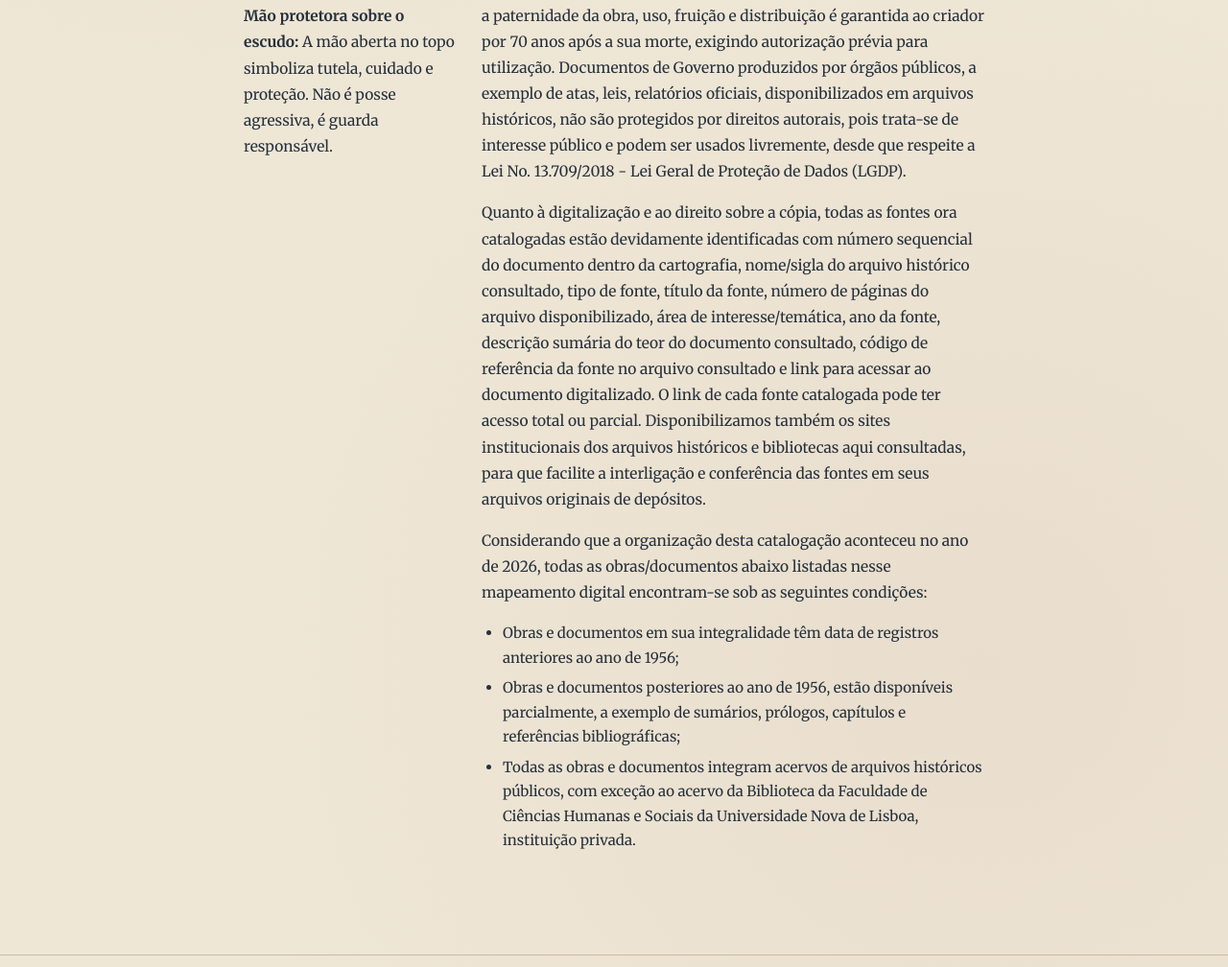
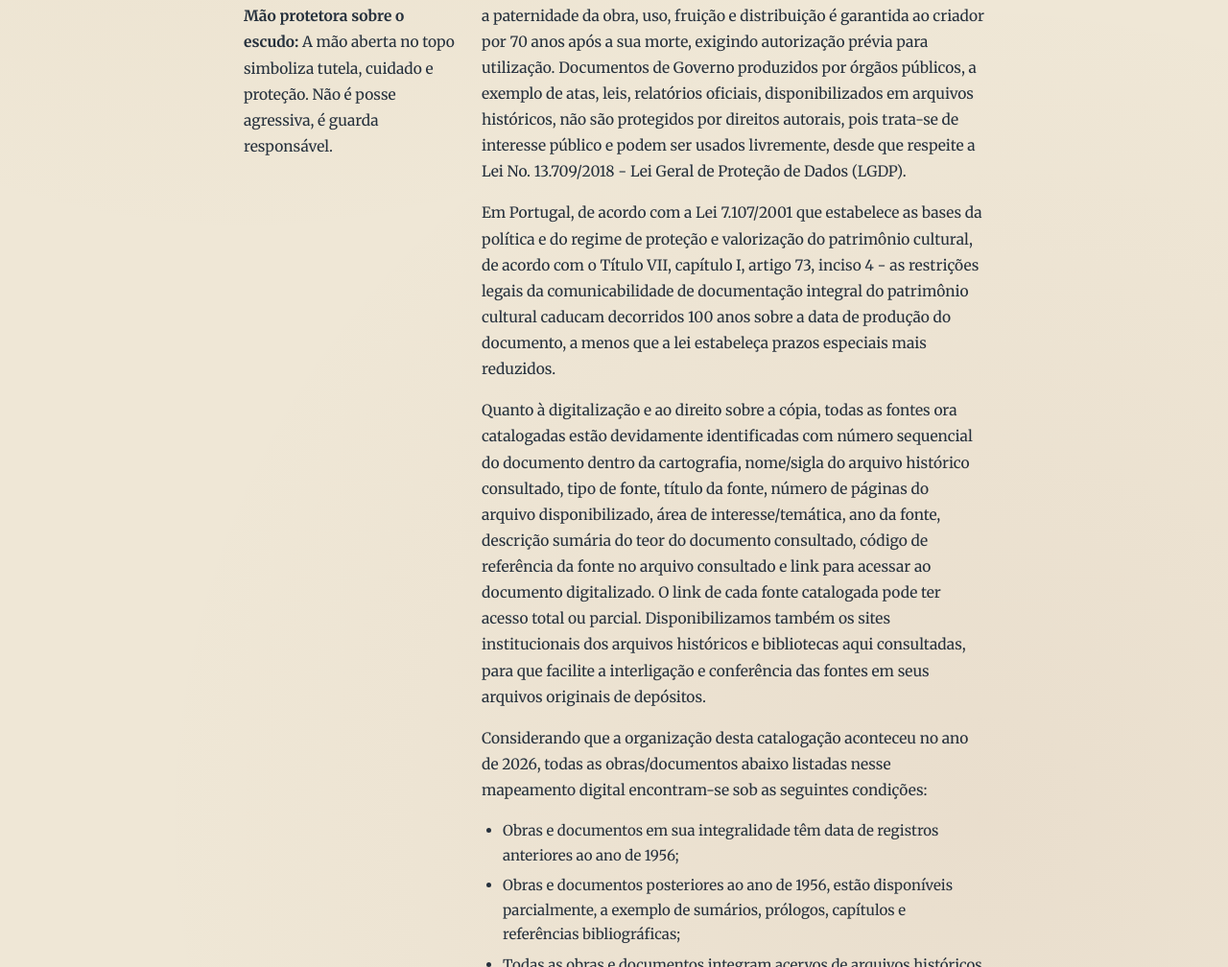
Before and after one commit to borbagabriel98/BancoDeDadosCartografiaDigital, a plain HTML site: page paginas/direitos-autorais.html in a window 1280 px wide. Shown: the part 793-1801 px from the top of the page at 96% size. Drawn offline with nearby package versions, Linux system fonts and the light colour scheme.

Commit message:
Documenta a legislação cultural portuguesa
Acrescenta à página de direitos autorais a regra sobre restrições de acesso a documentos após 100 anos e inclui a lei portuguesa correspondente nas referências.

```diff
--- a/paginas/direitos-autorais.html
+++ b/paginas/direitos-autorais.html
@@ -63,6 +63,7 @@
       <div class="content-text">
     <p>Para elaboração desse catálogo/mapeamento, é necessário realizar alguns esclarecimentos sobre Direitos Autorais. Livros e documentos de arquivos históricos, quando se estabelecem em domínio público, tornam-se de uso livre. É permitido reprodução, distribuição e adaptação sem necessidade de autorização prévia.</p>
     <p>No Brasil, de acordo com a Lei 9.610/98 - Lei de Direitos Autorais (LDA), a paternidade da obra, uso, fruição e distribuição é garantida ao criador por 70 anos após a sua morte, exigindo autorização prévia para utilização. Documentos de Governo produzidos por órgãos públicos, a exemplo de atas, leis, relatórios oficiais, disponibilizados em arquivos históricos, não são protegidos por direitos autorais, pois trata-se de interesse público e podem ser usados livremente, desde que respeite a Lei No. 13.709/2018 - Lei Geral de Proteção de Dados (LGDP).</p>
+    <p>Em Portugal, de acordo com a Lei 7.107/2001 que estabelece as bases da política e do regime de proteção e valorização do patrimônio cultural, de acordo com o Título VII, capítulo I, artigo 73, inciso 4 - as restrições legais da comunicabilidade de documentação integral do patrimônio cultural caducam decorridos 100 anos sobre a data de produção do documento, a menos que a lei estabeleça prazos especiais mais reduzidos.</p>
     <p>Quanto à digitalização e ao direito sobre a cópia, todas as fontes ora catalogadas estão devidamente identificadas com número sequencial do documento dentro da cartografia, nome/sigla do arquivo histórico consultado, tipo de fonte, título da fonte, número de páginas do arquivo disponibilizado, área de interesse/temática, ano da fonte, descrição sumária do teor do documento consultado, código de referência da fonte no arquivo consultado e link para acessar ao documento digitalizado. O link de cada fonte catalogada pode ter acesso total ou parcial. Disponibilizamos também os sites institucionais dos arquivos históricos e bibliotecas aqui consultadas, para que facilite a interligação e conferência das fontes em seus arquivos originais de depósitos.</p>
     <p>Considerando que a organização desta catalogação aconteceu no ano de 2026, todas as obras/documentos abaixo listadas nesse mapeamento digital encontram-se sob as seguintes condições:</p>
     <ul>
```
Also changed, not shown: paginas/parceiros.html (+1 -0 lines).
